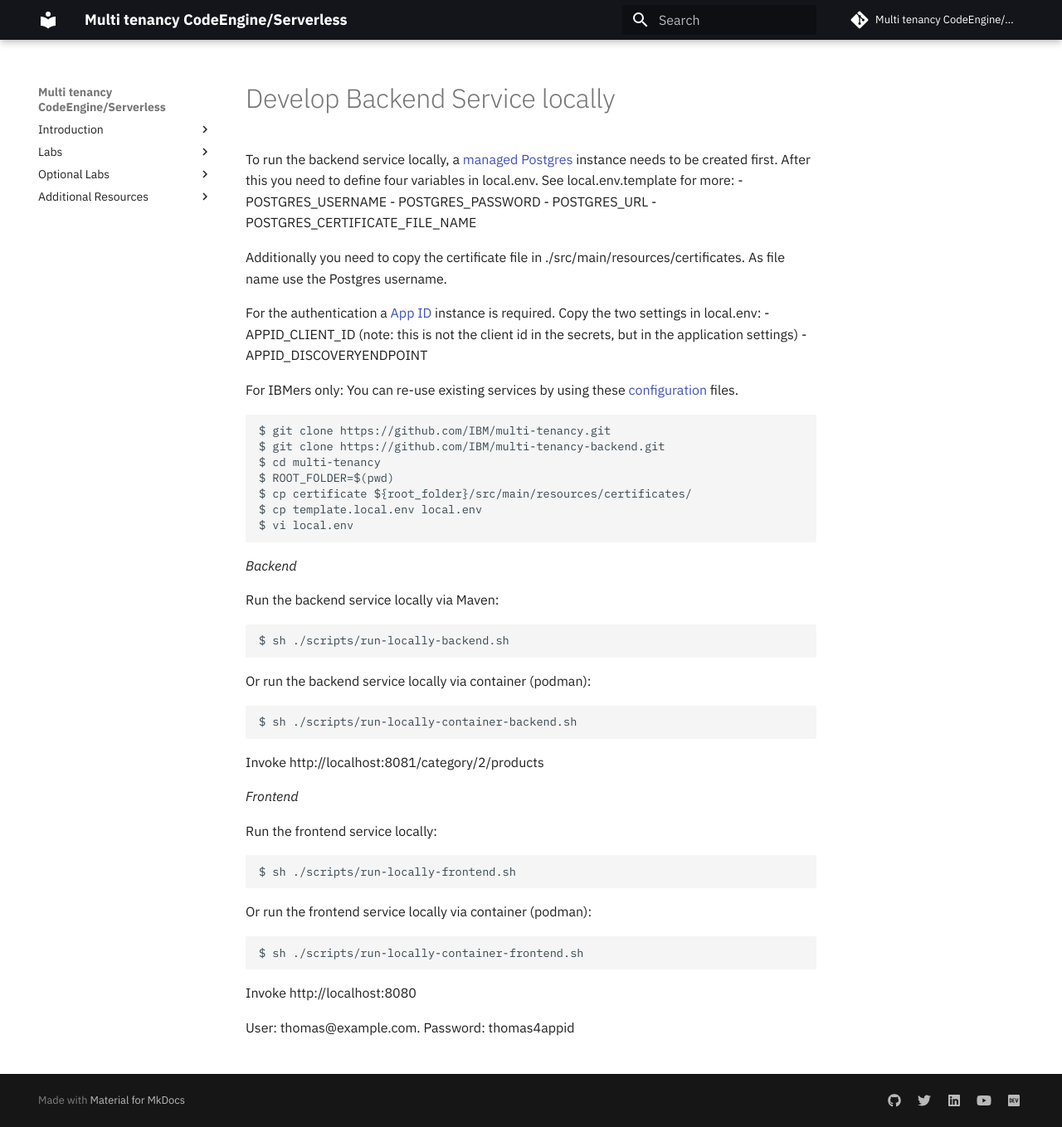
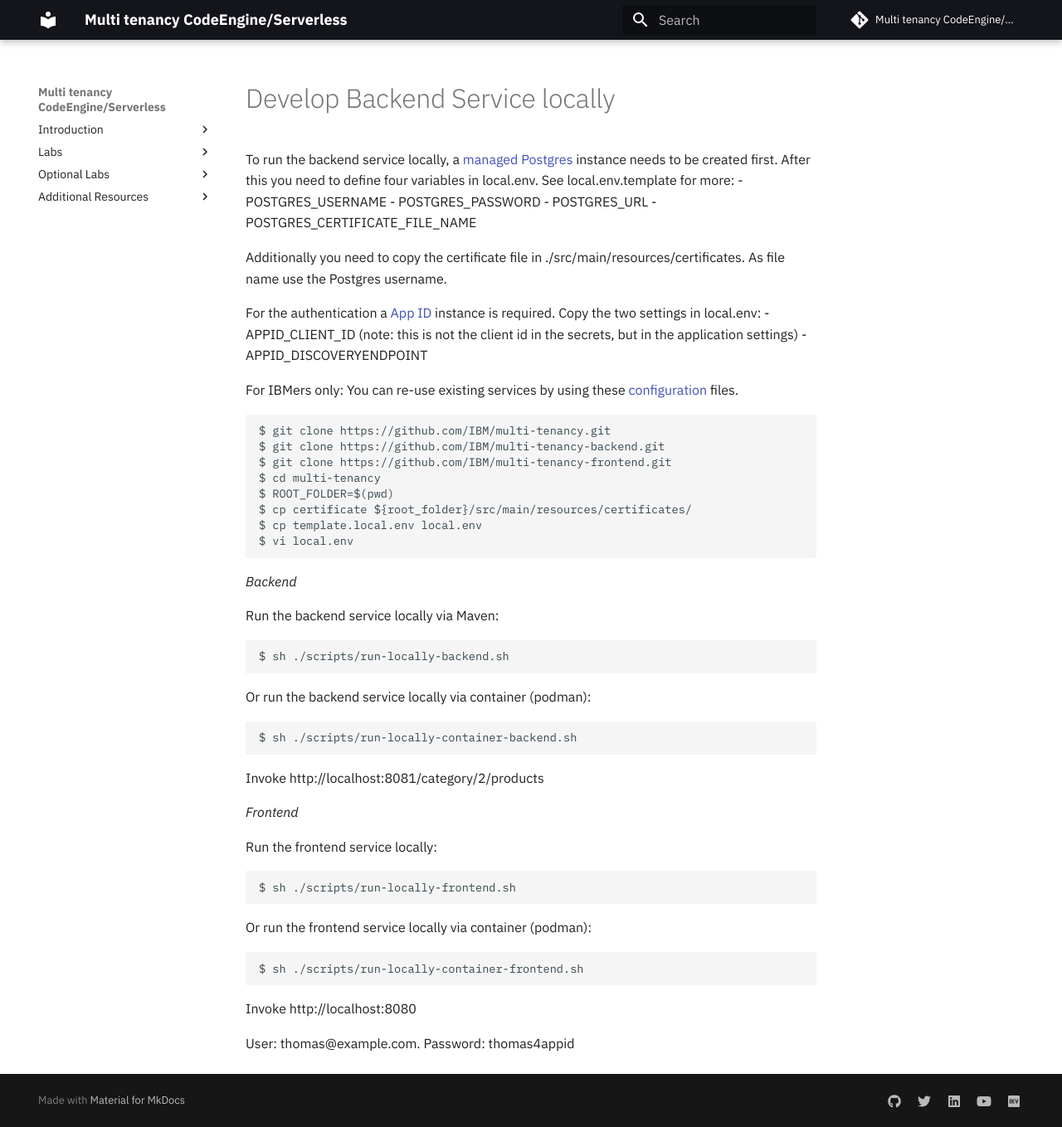
Before and after one commit to IBM/multi-tenancy, an MkDocs documentation site: the page built from documentation/local-development.md, in a window 1280 px wide and 1359 px high. Shown: the whole window at 83% size. Built offline with MkDocs 1.6.1 and Material for MkDocs 9.7.7, drawn with Linux system fonts in a browser that asks for light colours; comment, search, counter and statistics services are not loaded.

Commit message:
update to local dev

````diff
--- a/documentation/local-development.md
+++ b/documentation/local-development.md
@@ -17,6 +17,7 @@ For IBMers only: You can re-use existing services by using these [configuration]
 ```
 $ git clone https://github.com/IBM/multi-tenancy.git
 $ git clone https://github.com/IBM/multi-tenancy-backend.git
+$ git clone https://github.com/IBM/multi-tenancy-frontend.git
 $ cd multi-tenancy
 $ ROOT_FOLDER=$(pwd)
 $ cp certificate ${root_folder}/src/main/resources/certificates/
````
